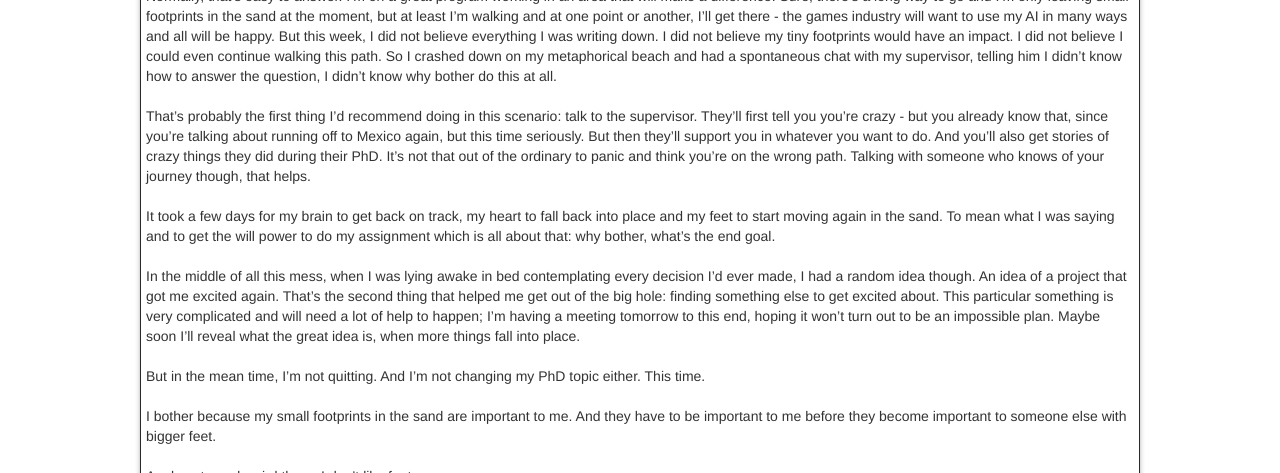
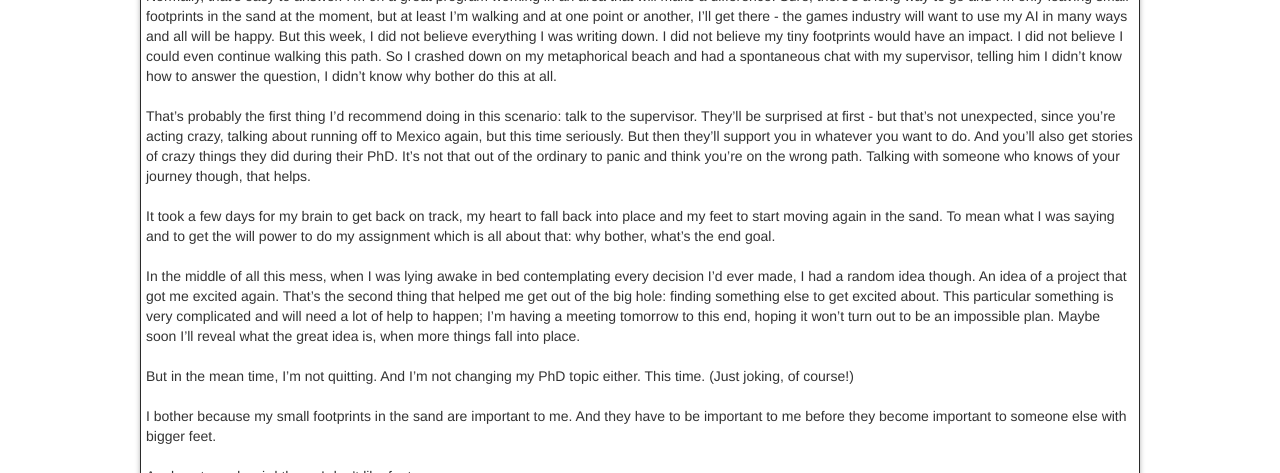
Before and after one commit to rdgain/rdgain.github.io, a Jekyll site: the page built from _posts/2017-04-30-why-bother.md, in a window 1280 px wide. Shown: the part 999-1472 px from the top of the page. Built offline with Jekyll 4.4.1, drawn with Linux system fonts in a browser that asks for light colours; nearby versions of some CDN libraries; some web fonts are replaced; library files that are not in the unit come from our copies; comment, search, counter and statistics services are not loaded.

Commit message:
Diego don't like think I'm crazy

```diff
--- a/_posts/2017-04-30-why-bother.md
+++ b/_posts/2017-04-30-why-bother.md
@@ -19,13 +19,13 @@ But this week was a difficult one. I am currently in York on one of the IGGI tra
 
 Normally, that's easy to answer. I'm on a great program working in an area that will make a difference. Sure, there's a long way to go and I'm only leaving small footprints in the sand at the moment, but at least I'm walking and at one point or another, I'll get there - the games industry will want to use my AI in many ways and all will be happy. But this week, I did not believe everything I was writing down. I did not believe my tiny footprints would have an impact. I did not believe I could even continue walking this path. So I crashed down on my metaphorical beach and had a spontaneous chat with my supervisor, telling him I didn't know how to answer the question, I didn't know why bother do this at all.
 
-That's probably the first thing I'd recommend doing in this scenario: talk to the supervisor. They'll first tell you you're crazy - but you already know that, since you're talking about running off to Mexico again, but this time seriously. But then they'll support you in whatever you want to do. And you'll also get stories of crazy things they did during their PhD. It's not that out of the ordinary to panic and think you're on the wrong path. Talking with someone who knows of your journey though, that helps.
+That's probably the first thing I'd recommend doing in this scenario: talk to the supervisor. They'll be surprised at first - but that's not unexpected, since you're acting crazy, talking about running off to Mexico again, but this time seriously. But then they'll support you in whatever you want to do. And you'll also get stories of crazy things they did during their PhD. It's not that out of the ordinary to panic and think you're on the wrong path. Talking with someone who knows of your journey though, that helps.
 
 It took a few days for my brain to get back on track, my heart to fall back into place and my feet to start moving again in the sand. To mean what I was saying and to get the will power to do my assignment which is all about that: why bother, what's the end goal.
 
 In the middle of all this mess, when I was lying awake in bed contemplating every decision I'd ever made, I had a random idea though. An idea of a project that got me excited again. That's the second thing that helped me get out of the big hole: finding something else to get excited about. This particular something is very complicated and will need a lot of help to happen; I'm having a meeting tomorrow to this end, hoping it won't turn out to be an impossible plan. Maybe soon I'll reveal what the great idea is, when more things fall into place.
 
-But in the mean time, I'm not quitting. And I'm not changing my PhD topic either. This time.
+But in the mean time, I'm not quitting. And I'm not changing my PhD topic either. This time. (Just joking, of course!)
 
 I bother because my small footprints in the sand are important to me. And they have to be important to me before they become important to someone else with bigger feet.
 
```
